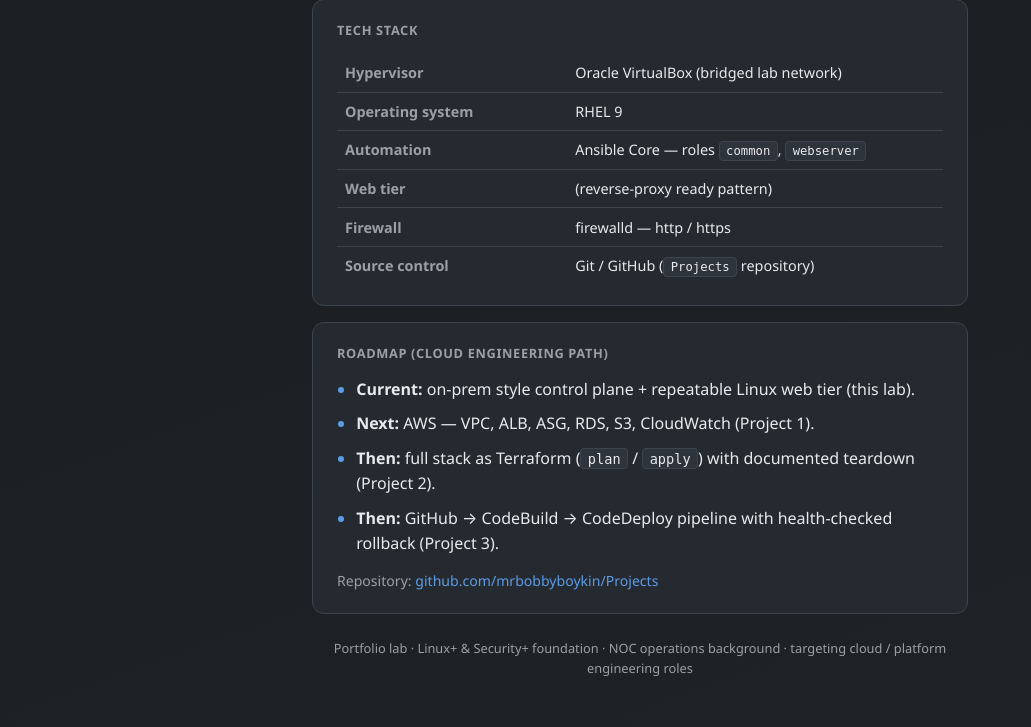
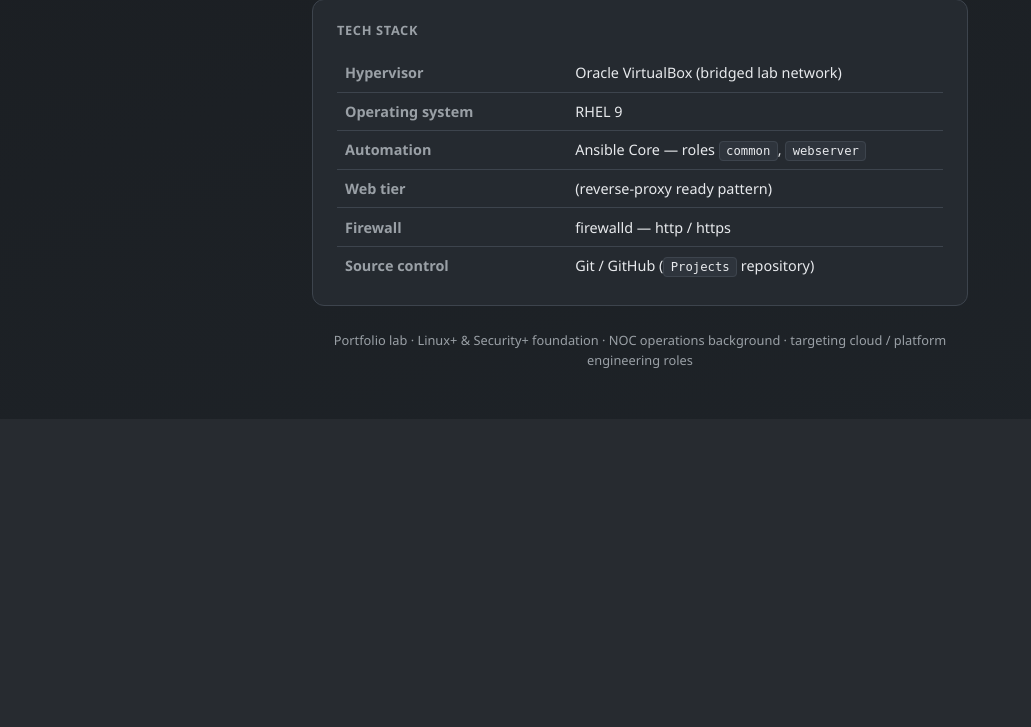
Before and after one commit to mrbobbyboykin/Projects, a Python web app: template roles/webserver/templates/index.html.j2 in a window 1280 px wide. Shown: the part 1417-2144 px from the top of the page, without its empty margins (0-1031 px from the left). After the commit the page ends 1785 px from the top, so only its background shows below. Run offline with Jinja, Linux system fonts and the light colour scheme; the template is opened without the code that fills it, so the values that code supplies are empty.

Commit message:
docs: Removed roadmap section from landing page

```diff
--- a/roles/webserver/templates/index.html.j2
+++ b/roles/webserver/templates/index.html.j2
@@ -289,20 +289,6 @@
       </table>
     </section>
 
-    <section class="card">
-      <h2>Roadmap (cloud engineering path)</h2>
-      <ul class="evidence">
-        <li><strong>Current:</strong> on-prem style control plane + repeatable Linux web tier (this lab).</li>
-        <li><strong>Next:</strong> AWS — VPC, ALB, ASG, RDS, S3, CloudWatch (Project 1).</li>
-        <li><strong>Then:</strong> full stack as Terraform (<code>plan</code> / <code>apply</code>) with documented teardown (Project 2).</li>
-        <li><strong>Then:</strong> GitHub → CodeBuild → CodeDeploy pipeline with health-checked rollback (Project 3).</li>
-      </ul>
-      <p class="arch-note" style="margin-top: 0.85rem;">
-        Repository:
-        <a href="https://github.com/mrbobbyboykin/Projects" target="_blank" rel="noopener noreferrer">github.com/mrbobbyboykin/Projects</a>
-      </p>
-    </section>
-
     <footer>
       Portfolio lab · Linux+ &amp; Security+ foundation · NOC operations background · targeting cloud / platform engineering roles
     </footer>
```
